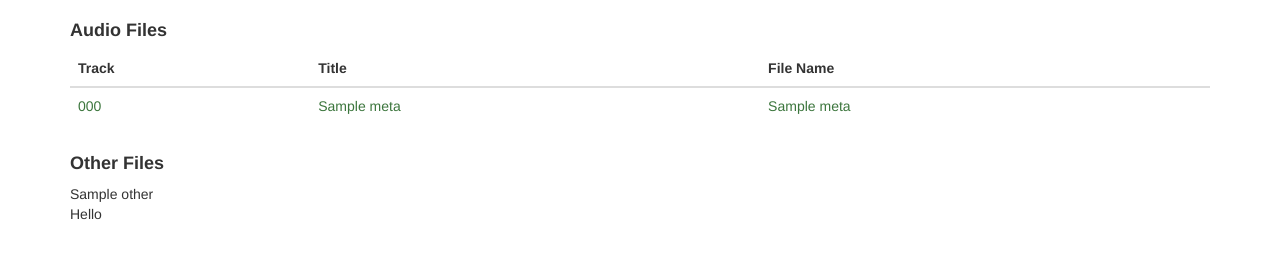
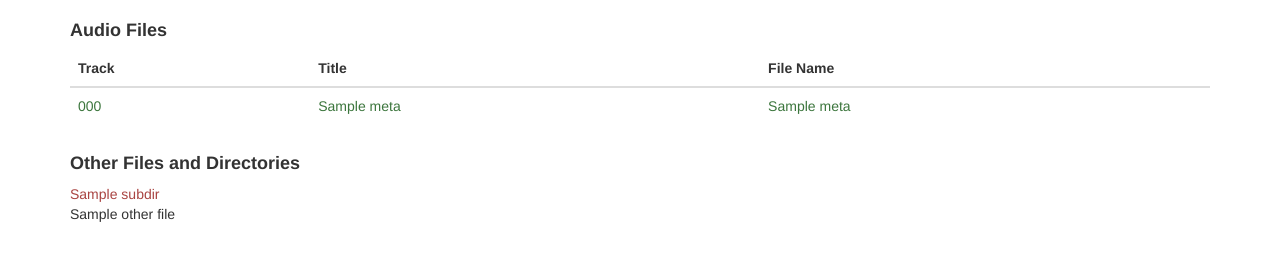
Before and after one commit to jjsutula/phile-tag, a Flask app: template app/templates/files.html in a window 1280 px wide. Shown: the part 350-611 px from the top of the page. Run offline with Flask 2, Linux system fonts and the light colour scheme; the template is opened without the code that fills it: values that come from a table or form of the project are taken from there, most other values are stand-ins (such as "Sample title", 1, 10 or a date in 2020); some libraries are stand-ins or nearby versions.

Commit message:
Show directories and other files in separate colors

```diff
--- a/app/templates/files.html
+++ b/app/templates/files.html
@@ -38,14 +38,16 @@
   </tbody>
 </table>
 
-<p class="header"><h4><b>Other Files</b></h4></p>
-  {% for other in other_files %}
-    <div class="post">
-      {{ other['name'] }}
-    </div>
-  {% endfor %}
-  <div class="footer">
-    <p class="body">Hello</p>
+<p class="header"><h4><b>Other Files and Directories</b></h4></p>
+{% for f in subdirs %}
+<div class="text-danger">
+  {{ f['name'] }}
 </div>
+{% endfor %}
+{% for f in other_files %}
+<div class="text-secondary">
+  {{ f['name'] }}
+</div>
+{% endfor %}
 
 {% endblock %}
```
Also changed, not shown: app/main/routes.py (+4 -3 lines).
